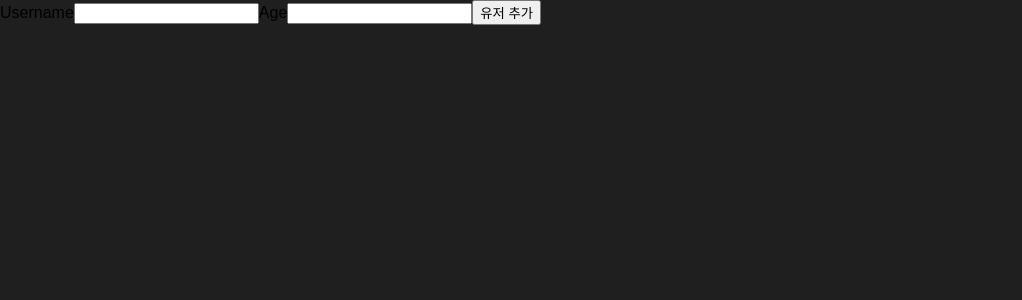
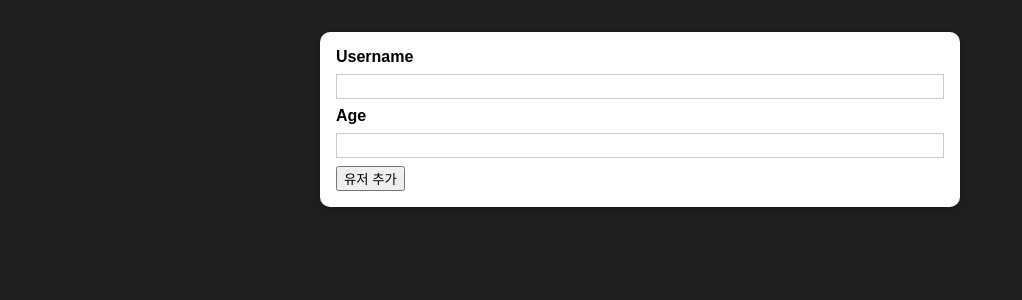
Before and after one commit to johnny-gill/react4, a React (Create React App) app: page / in a window 1280 px wide. Shown: the top 300 px of the page, without its empty margins (0-1022 px from the left). Built offline with nearby package versions, Linux system fonts and the light colour scheme.

Commit message:
사용자 컴포넌트의 property는 props로 추가해줘야 동작한다. +template literal

```diff
--- /dev/null
+++ b/src/components/UI/Card.js
@@ -0,0 +1,9 @@
+import classes from './Card.module.css';
+
+const Card = props => {
+  return (
+    <div className={`${classes.card} ${props.className}`}>{props.children}</div>
+  );
+};
+
+export default Card;
--- /dev/null
+++ b/src/components/UI/Card.module.css
@@ -0,0 +1,5 @@
+.card {
+  background: white;
+  box-shadow: 0 2px 8px rgba(0, 0, 0, 0.26);
+  border-radius: 10px;
+}
--- a/src/components/Users/AddUser.js
+++ b/src/components/Users/AddUser.js
@@ -1,11 +1,13 @@
+import Card from "../UI/Card";
+import classes from "./AddUser.module.css";
+
 const AddUser = (props) => {
   const addUserHandler = (event) => {
     event.preventDefault();
-
-    debugger;
   };
 
   return (
+    <Card className={classes.input}>
       <form onSubmit={addUserHandler}>
         <label htmlFor="username">Username</label>
         <input id="username" type="text" />
@@ -13,6 +15,7 @@
         <input id="age" type="number" />
         <button type="submit">유저 추가</button>
       </form>
+    </Card>
   );
 };
 
--- /dev/null
+++ b/src/components/Users/AddUser.module.css
@@ -0,0 +1,26 @@
+.input {
+  margin: 2rem auto;
+  padding: 1rem;
+  width: 90%;
+  max-width: 40rem;
+}
+
+.input label {
+  display: block;
+  font-weight: bold;
+  margin-bottom: 0.5rem;
+}
+
+.input input {
+  font: inherit;
+  display: block;
+  width: 100%;
+  border: 1px solid #ccc;
+  padding: 0.15rem;
+  margin-bottom: 0.5rem;
+}
+
+.input input:focus {
+  outline: none;
+  border-color: #4f005f;
+}
```
Lines whose indentation alone changed are shown as unchanged.
